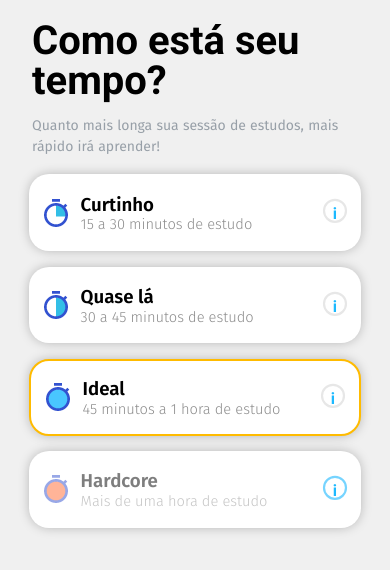
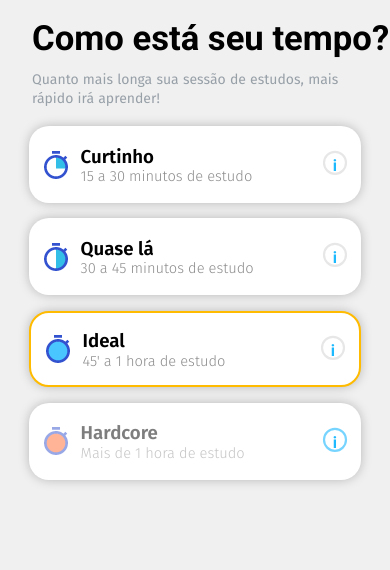
Before and after one commit to ocBruno/difficulty-screen, a Vue app: page / in a window 390 px wide. Shown: the top 570 px of the page. Built offline with nearby package versions, Linux system fonts and the light colour scheme.

Commit message:
reduce header size and subheader lineheight on mobile, change content to fit small screens

```diff
--- a/src/components/DifficultyScreen.vue
+++ b/src/components/DifficultyScreen.vue
@@ -43,7 +43,7 @@ export default {
         },
         {
           header: "Ideal",
-          desc: "<span>45 minutos a</span> <span>1 hora de estudo</span>",
+          desc: "45' a 1 hora de estudo",
           key: "ideal",
           modal: {
             header: "Ideal!",
@@ -53,7 +53,7 @@ export default {
         },
         {
           header: "Hardcore",
-          desc: "<span>Mais de uma</span> <span>hora de estudo</span>",
+          desc: "Mais de 1 hora de estudo",
           key: "hardcore",
           modal: {
             header: "Hardcore!",
@@ -109,6 +109,7 @@ export default {
   font-family: "Fira Sans";
   word-spacing: 0.5px;
   opacity: 0.45;
+  line-height: 1.4;
 }
 /* mobile */
 @media (min-width: 320px) and (max-width: 720px) {
@@ -127,7 +128,7 @@ export default {
   .screen-header {
     text-align: left;
     margin-left: 2rem;
-    font-size: 30pt !important;
+    font-size: 26pt;
     line-height: 1;
     margin-top: 1rem;
   }
--- a/src/components/DifficultySelector.vue
+++ b/src/components/DifficultySelector.vue
@@ -52,7 +52,7 @@ export default {
           modal: {
             header: 'Não disponível',
             desc: `Alguns modos podem estar desabilitados por você porque não tem cartas suficientes para estudar.
-        <div class="desc-break">O importante é sempre que disponível, estudar pelo modo <b> ideal </b> ok?`
+        O importante é sempre que disponível, estudar pelo modo <b> ideal </b> ok?`
           }
         }
       } else {
```
